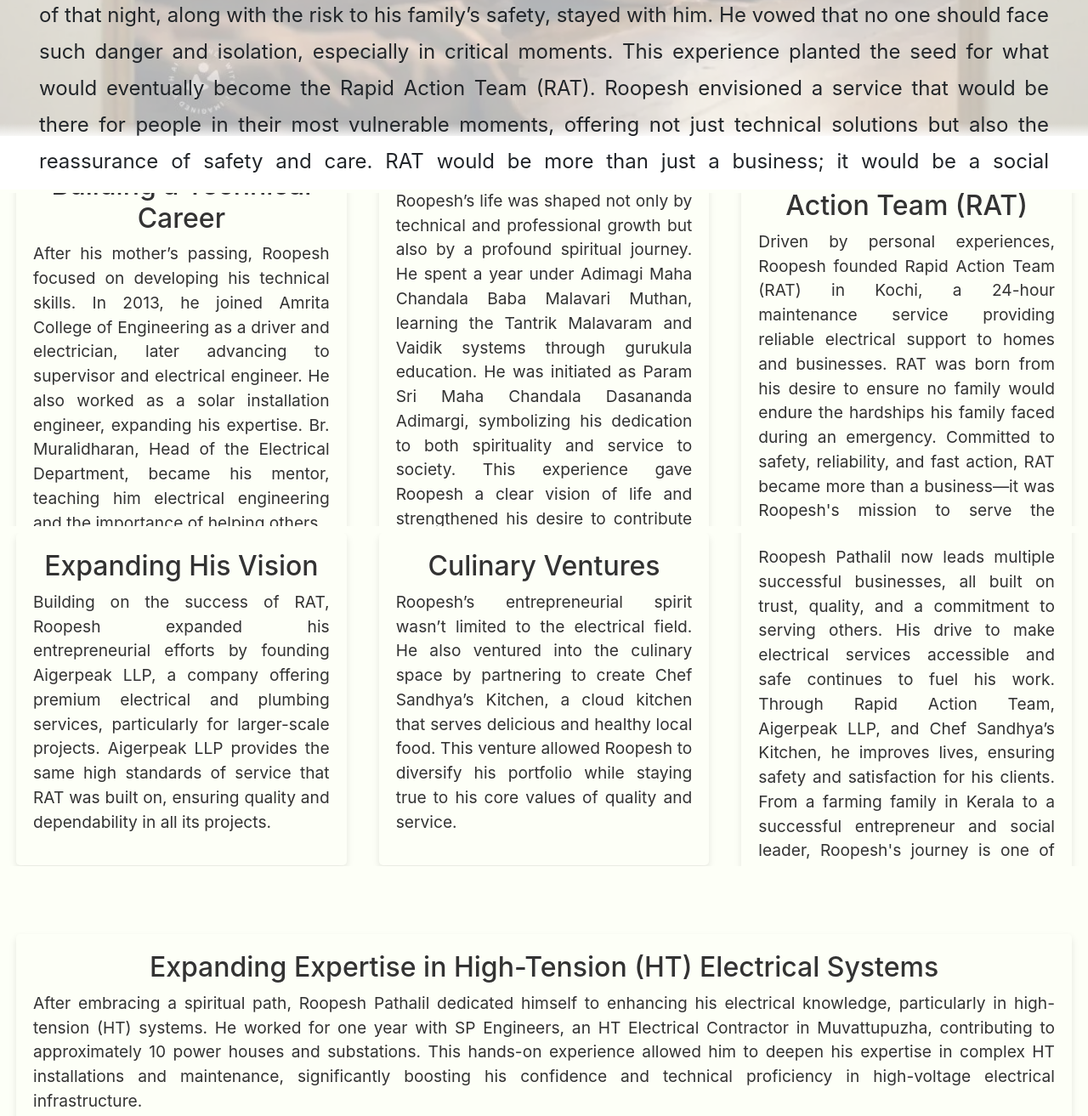
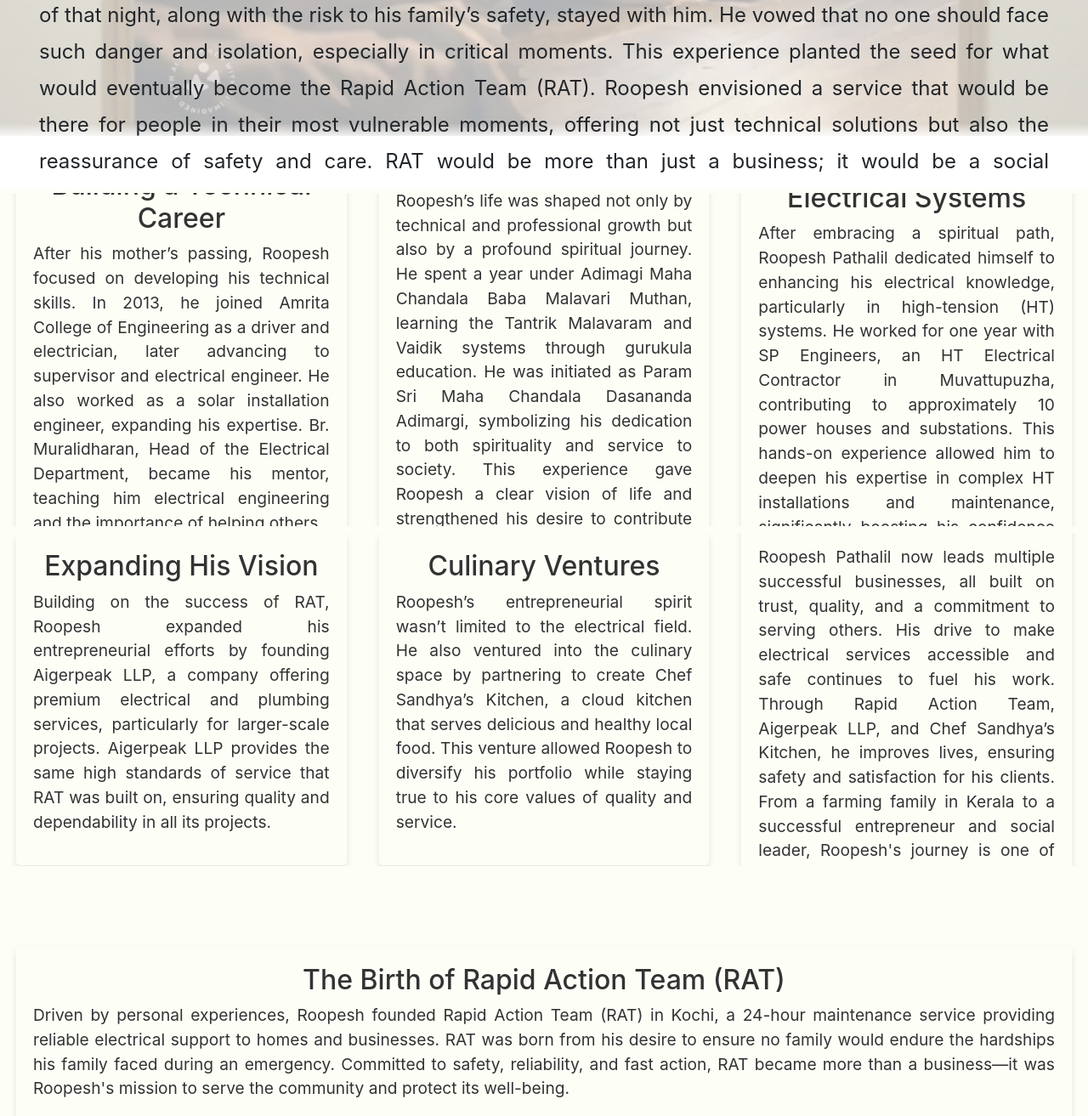
Before and after one commit to Yadhu4733/RoopeshPF, a plain HTML site: page index.html in a window 1280 px wide. Shown: the part 2280-3593 px from the top of the page at 85% size. Drawn offline with nearby package versions, Linux system fonts and the light colour scheme; a web font is replaced by a local one.

Commit message:
lastcommit

```diff
--- a/index.html
+++ b/index.html
@@ -217,12 +217,10 @@
 
         <div class="col-lg-4 col-md-6 col-sm-12 km3">
           <div class="km-content">
-            <h2 class="underline-animation">The Birth of Rapid Action Team (RAT)</h2>
-            <p class="km-description quicksand">
-
-Driven by personal experiences, Roopesh founded Rapid Action Team (RAT) in Kochi, a 24-hour maintenance service providing reliable electrical support to homes and businesses.
-
-RAT was born from his desire to ensure no family would endure the hardships his family faced during an emergency. Committed to safety, reliability, and fast action, RAT became more than a business—it was Roopesh's mission to serve the community and protect its well-being.</p>
+            <h2 class="underline-animation">Expanding Expertise in High-Tension (HT) Electrical Systems</h2>
+            <p class="km-description quicksand">After embracing a spiritual path,
+              Roopesh Pathalil dedicated himself to enhancing his electrical knowledge, particularly in high-tension (HT) systems. He worked for one year with SP Engineers, an HT Electrical Contractor in Muvattupuzha, contributing to approximately 10 power houses and substations. This hands-on experience allowed him to deepen his expertise in complex HT installations and maintenance, significantly boosting his confidence and technical proficiency in high-voltage electrical infrastructure.
+              </p>
           </div>
         </div>
 
@@ -257,10 +255,11 @@
 
         <div class="col-lg-12 col-md-12 col-sm-12 km10 ">
           <div class="km-content">
-            <h2 class="underline-animation">Expanding Expertise in High-Tension (HT) Electrical Systems</h2>
-            <p class="km-description quicksand">
-              After embracing a spiritual path,
-              Roopesh Pathalil dedicated himself to enhancing his electrical knowledge, particularly in high-tension (HT) systems. He worked for one year with SP Engineers, an HT Electrical Contractor in Muvattupuzha, contributing to approximately 10 power houses and substations. This hands-on experience allowed him to deepen his expertise in complex HT installations and maintenance, significantly boosting his confidence and technical proficiency in high-voltage electrical infrastructure.</p>
+            <h2 class="underline-animation">The Birth of Rapid Action Team (RAT)   </h2>
+            <p class="km-description quicksand">Driven by personal experiences, Roopesh founded Rapid Action Team (RAT) in Kochi, a 24-hour maintenance service providing reliable electrical support to homes and businesses.
+
+              RAT was born from his desire to ensure no family would endure the hardships his family faced during an emergency. Committed to safety, reliability, and fast action, RAT became more than a business—it was Roopesh's mission to serve the community and protect its well-being.
+              </p>
           </div>
         </div>
       </div>
```
